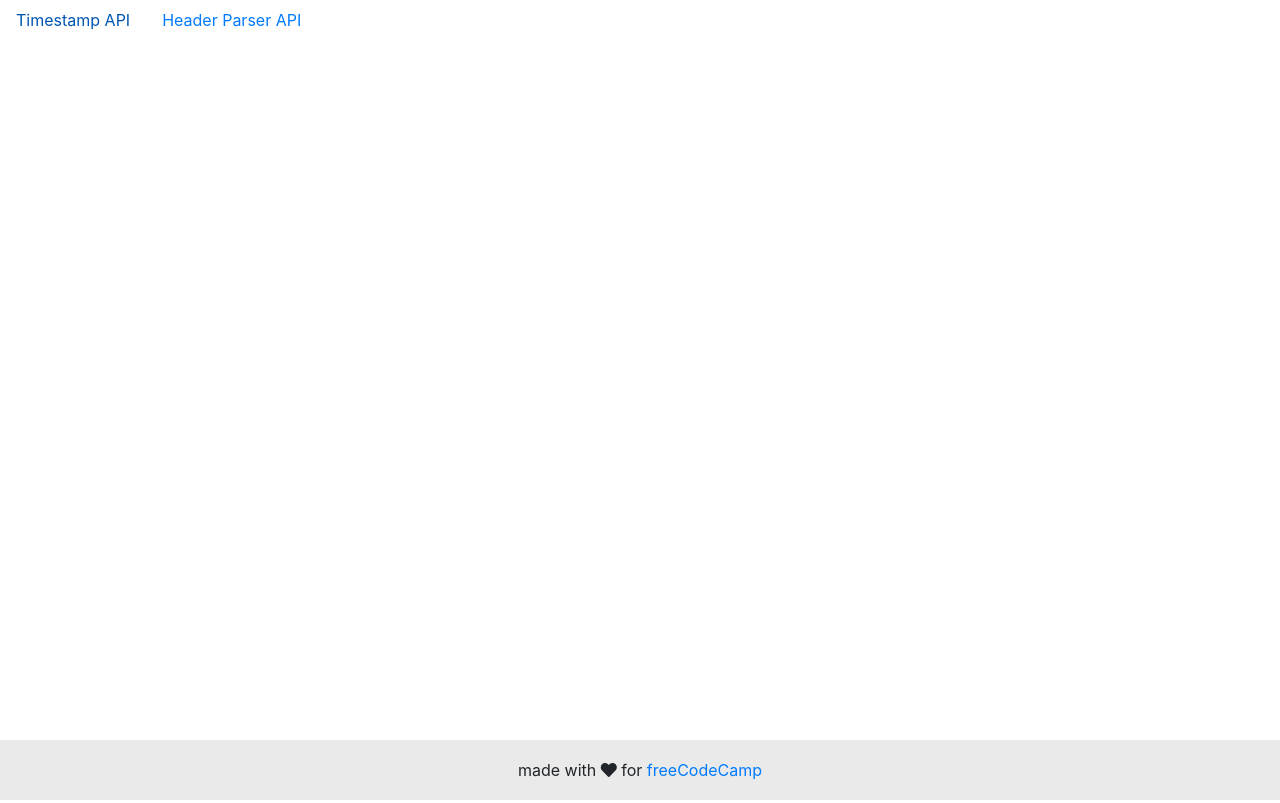
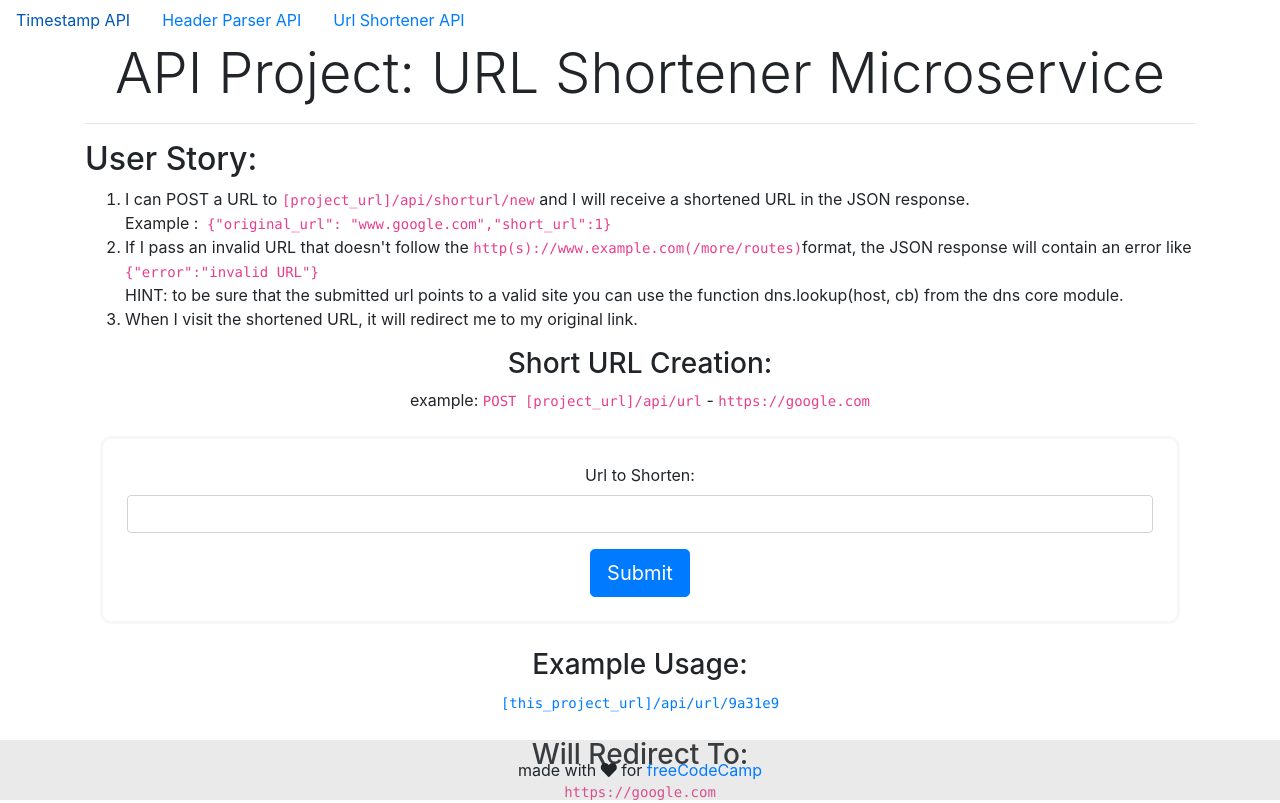
Before and after one commit to uptonm/fcc-apis-microservices-projects, a React (Create React App) app in the folder client/: page /url in a window 1280 px wide. Built offline with nearby package versions, Linux system fonts and the light colour scheme.

Commit message:
Finished client side and url validation tweak

```diff
--- a/client/package.json
+++ b/client/package.json
@@ -3,6 +3,7 @@
   "version": "0.1.0",
   "private": true,
   "dependencies": {
+    "axios": "^0.18.0",
     "bootstrap": "^4.3.1",
     "http-proxy-middleware": "^0.19.1",
     "react": "^16.8.3",
--- a/client/src/components/App.js
+++ b/client/src/components/App.js
@@ -1,9 +1,10 @@
 import React, { Component } from 'react';
-import { BrowserRouter as Router, Route } from 'react-router-dom';
+import { BrowserRouter as Router, Route, NavLink } from 'react-router-dom';
 
 import './index.css';
 import Timestamp from './Timestamp';
 import HeaderParser from './HeaderParser';
+import UrlShortener from './UrlShortener';
 import Landing from './Landing';
 
 class App extends Component {
@@ -12,9 +13,27 @@ class App extends Component {
       <div>
         <Router>
           <div>
-            <Route path="/" component={Landing} />
+            <ul className="nav">
+              <li className="nav-item">
+                <NavLink className="nav-link" activeClassName="active" to="/timestamp">
+                  Timestamp API
+                </NavLink>
+              </li>
+              <li className="nav-item">
+                <NavLink className="nav-link" activeClassName="nav-link active" to="/headerparser">
+                  Header Parser API
+                </NavLink>
+              </li>
+              <li className="nav-item">
+                <NavLink className="nav-link" activeClassName="nav-link active" to="/url">
+                  Url Shortener API
+                </NavLink>
+              </li>
+            </ul>
+            <Route exact path="/" component={Landing} />
             <Route path="/timestamp" component={Timestamp} />
             <Route path="/headerparser" component={HeaderParser} />
+            <Route path="/url" component={UrlShortener} />
           </div>
         </Router>
         <footer className="footer">
--- a/client/src/components/Landing.js
+++ b/client/src/components/Landing.js
@@ -1,29 +1,16 @@
 import React from 'react';
-import { NavLink } from 'react-router-dom';
 
 export default () => {
   return (
     <div>
-      <ul className="nav">
-        <li className="nav-item">
-          <NavLink className="nav-link" activeClassName="active" to="/timestamp">
-            Timestamp API
-          </NavLink>
-        </li>
-        <li className="nav-item">
-          <NavLink className="nav-link" activeClassName="nav-link active" to="/headerparser">
-            Header Parser API
-          </NavLink>
-        </li>
-      </ul>
-      {/* <div className="jumbotron">
+      <div className="jumbotron">
         <h1 className="display-4">Introduction to the APIs and Microservices Projects</h1>
         <p class="lead">
           This is a simple hero unit, a simple jumbotron-style component for calling extra attention
           to featured content or information.
         </p>
         <hr class="my-4" />
-      </div> */}
+      </div>
     </div>
   );
 };
--- /dev/null
+++ b/client/src/components/UrlShortener.js
@@ -0,0 +1,92 @@
+import React, { Component } from 'react';
+import axios from 'axios';
+
+class UrlShortener extends Component {
+  state = {
+    url: '',
+    shortenedUrl: ''
+  };
+
+  handleChange = e => {
+    this.setState({ url: e.target.value });
+  };
+
+  handleSubmit = async e => {
+    e.preventDefault();
+    const url = await axios.post('/api/url', { url: this.state.url });
+    this.setState({ shortenedUrl: url.data.code }, () => {
+      console.log(this.state);
+    });
+  };
+
+  render() {
+    return (
+      <div className="container">
+        <h1 className="display-4 text-center">API Project: URL Shortener Microservice</h1>
+        <hr />
+        <h2>User Story:</h2>
+        <ol>
+          <li>
+            I can POST a URL to <code>[project_url]/api/shorturl/new</code> and I will receive a
+            shortened URL in the JSON response.
+            <br />
+            Example :<code>{`\t{"original_url": "www.google.com","short_url":1}`}</code>
+          </li>
+          <li>
+            If I pass an invalid URL that doesn't follow the{' '}
+            <code>http(s)://www.example.com(/more/routes)</code>
+            format, the JSON response will contain an error like{' '}
+            <code>{`{"error":"invalid URL"}`}</code>
+            <br />
+            HINT: to be sure that the submitted url points to a valid site you can use the function
+            dns.lookup(host, cb) from the dns core module.
+          </li>
+          <li>When I visit the shortened URL, it will redirect me to my original link.</li>
+        </ol>
+        <div className="container text-center">
+          <h3>Short URL Creation:</h3>
+          <span>
+            example: <code>POST [project_url]/api/url</code> - <code>https://google.com</code>
+          </span>
+          <br />
+          <br />
+          <form className="bd-example" onSubmit={this.handleSubmit.bind(this)}>
+            <div className="form-group">
+              <label htmlFor="url">Url to Shorten: </label>
+              <input
+                className="form-control"
+                type="text"
+                id="url"
+                value={this.state.url}
+                onChange={this.handleChange.bind(this)}
+              />
+            </div>
+            {this.state.shortenedUrl.length > 0 ? (
+              <h3>
+                <a href={`api/url/${this.state.shortenedUrl}`}>{`[project_url]/api/url${
+                  this.state.shortenedUrl
+                }`}</a>
+              </h3>
+            ) : (
+              ''
+            )}
+            <button className="btn btn-lg btn-primary" type="submit">
+              Submit
+            </button>
+          </form>
+          <br />
+          <h3>Example Usage:</h3>
+          <a href="/api/url/9a31e9">
+            <code>[this_project_url]/api/url/9a31e9</code>
+          </a>
+          <br />
+          <br />
+          <h3>Will Redirect To:</h3>
+          <code>https://google.com</code>
+        </div>
+      </div>
+    );
+  }
+}
+
+export default UrlShortener;
--- a/client/src/components/index.css
+++ b/client/src/components/index.css
@@ -7,3 +7,11 @@
   line-height: 60px;
   background-color: rgba(150, 150, 150, 0.2);
 }
+.bd-example {
+  border: solid #f7f7f9;
+  padding: 1.5rem;
+  margin-right: 0;
+  margin-left: 0;
+  border-width: 0.2rem;
+  border-radius: 0.7em;
+}
--- a/package.json
+++ b/package.json
@@ -16,8 +16,7 @@
     "express": "^4.16.4",
     "mongoose": "^5.4.15",
     "morgan": "^1.9.1",
-    "short-id": "0.1.0-1",
-    "valid-url": "^1.0.9"
+    "short-id": "0.1.0-1"
   },
   "devDependencies": {
     "nodemon": "^1.18.10"
```
Also changed, not shown: 2 other files (tests, documents, lock files or other folders).
